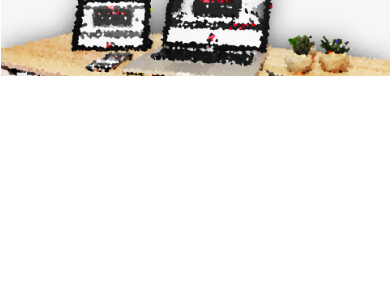
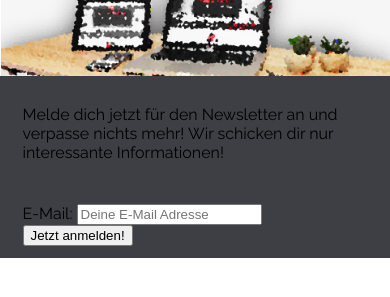
Before and after one commit to SteffZeroEx/HTML-CSS_PracticalWork_--WEBDESIGN-made-simpel---_Udemy-SelfStudyCourse, a plain HTML site: page index.html in a window 390 px wide. Shown: the part 55-352 px from the top of the page. Drawn offline with Linux system fonts and the light colour scheme.

Commit message:
# Sektion Newsletter-Bereich erstellt, inkl. Grid-Container, Form etc

```diff
--- a/index.html
+++ b/index.html
@@ -52,5 +52,33 @@
 
     <!-- HEADER-BANNER -->
     <header class="header-banner"></header>
+
+    <!--  NEWSLETTER-BEREICH -->
+
+    <section class="newsletter-bereich">
+      <div class="container">
+        <div class="row">
+          <div class="col-4">
+            <p>
+              Melde dich jetzt für den Newsletter an und verpasse nichts mehr! Wir schicken dir nur interessante
+              Informationen!
+            </p>
+          </div>
+          <div class="col-2">
+            <form action="index.html" method="get">
+              <label for="nb-email">E-Mail:</label>
+              <input
+                id="nb-email"
+                type="text"
+                name="email"
+                placeholder="Deine E-Mail Adresse"
+                pattern="(?:[a-z0-9!#$%&'*+=?^_`\{\|\}~\-]+(?:\.[a-z0-9!#$%&'*+=?^_`\{\|\}~\-]+)*|\u0022(?:[\x01-\x08\x0b\x0c\x0e-\x1f\x21\x23-\x5b\x5d-\x7f]|\\[\x01-\x09\x0b\x0c\x0e-\x7f])*\u0022)@(?:(?:[a-z0-9](?:[a-z0-9\-]*[a-z0-9])?\.)+[a-z0-9](?:[a-z0-9\-]*[a-z0-9])?|\[(?:(?:25[0-5]|2[0-4][0-9]|[01]?[0-9][0-9]?)\.){3}(?:25[0-5]|2[0-4][0-9]|[01]?[0-9][0-9]?|[a-z0-9\-]*[a-z0-9]:(?:[\x01-\x08\x0b\x0c\x0e-\x1f\x21-\x5a\x53-\x7f]|\\[\x01-\x09\x0b\x0c\x0e-\x7f])+)\])"
+                title="Gib eine gültige E-Mail Adresse ein!" />
+              <button type="submit">Jetzt anmelden!</button>
+            </form>
+          </div>
+        </div>
+      </div>
+    </section>
   </body>
 </html>
--- a/src/css/styles.css
+++ b/src/css/styles.css
@@ -176,6 +176,13 @@ Wie viel % von 1920px sind 400px?
   background-size: contain;
 }
 
+/* === NEWSLETTER-BEREICH === */
+
+.newsletter-bereich {
+  width: 100%;
+  background-color: #3d3f45;
+}
+
 /*
 
 === GRID-SYSTEM (SICHTBARKEIT) ===
@@ -223,6 +230,9 @@ p {
 .col-2 {
   width: 33.333%;
 }
+.col-4 {
+  width: 66.666%;
+}
 .col-3 {
   width: 50%;
 }
@@ -254,9 +264,15 @@ p {
   .col-3 {
     width: 100%;
   }
-}
-@media (max-width: 480px) {
-  .col-1 {
+  .col-4 {
     width: 100%;
   }
 }
+@media (max-width: 480px) {
+  .col-1,
+  .col-2,
+  .col-3,
+  .col-4 {
+    width: 100%;
+  }
+}
```
